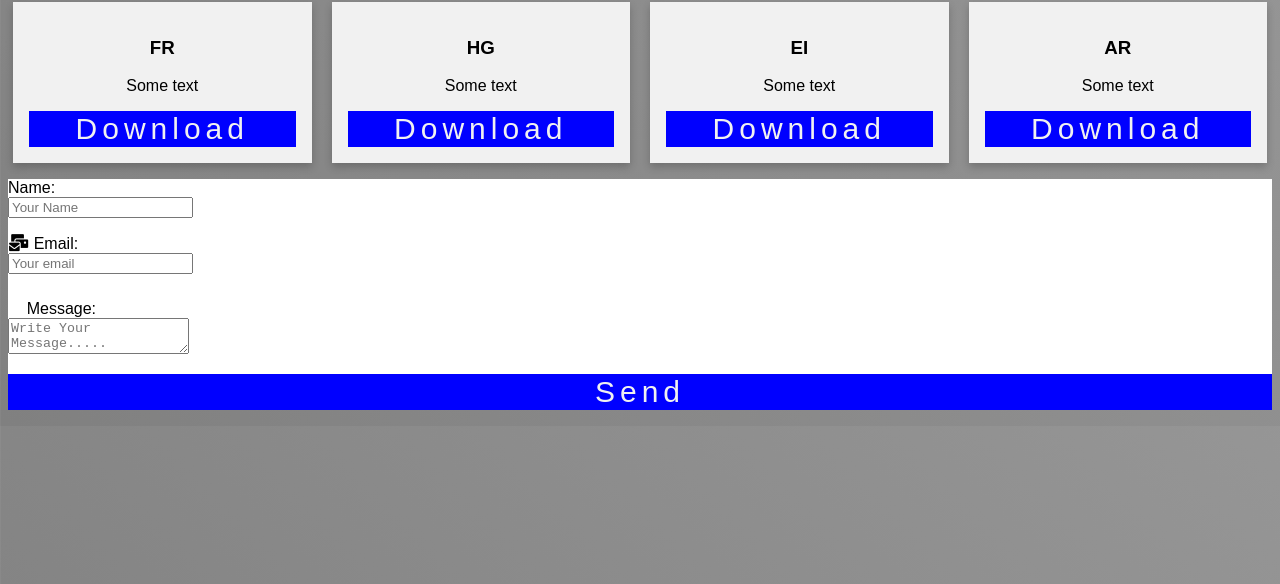
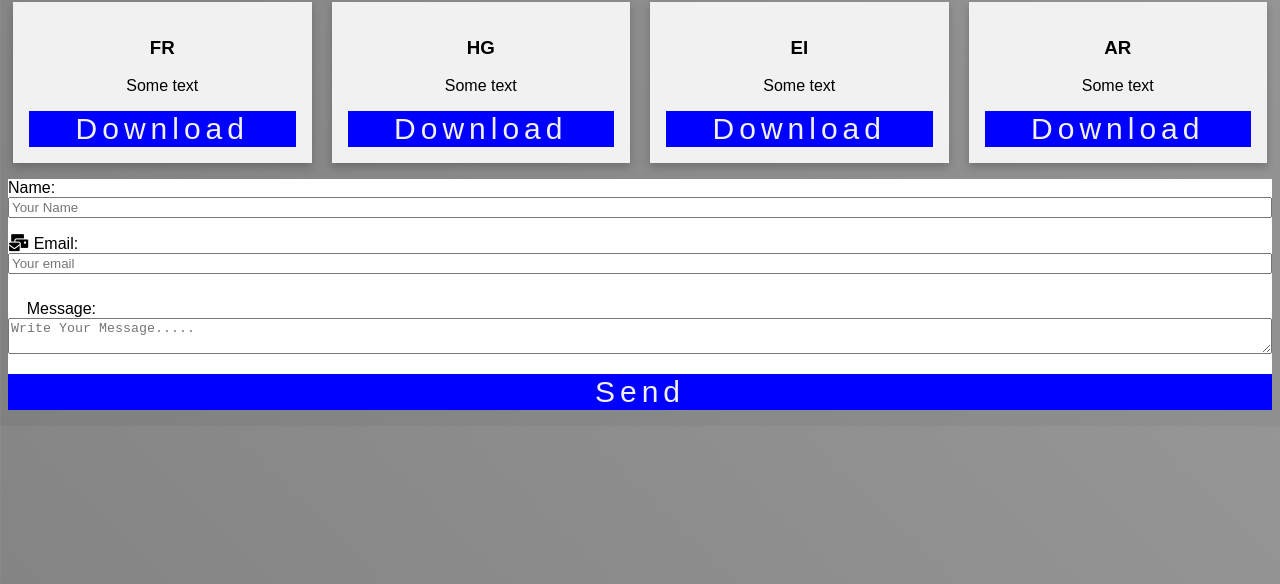
Before and after one commit to programmer262/Chrono-bac, a plain HTML site: page index.html in a window 1280 px wide. Shown: the part 78-662 px from the top of the page. Drawn offline with Linux system fonts and the light colour scheme.

Commit message:
Update index.html

```diff
--- a/index.html
+++ b/index.html
@@ -52,14 +52,14 @@
     </div>
  <form name="contact" netlify>
   <p>
-    <label>Name:<br> <input type="text"  placeholder="Your Name" name="name" /></label>
+    <label>Name:<br> <input type="text"  placeholder="Your Name" name="name" style="width:100%"/></label>
   </p>
   <p>
     <label><i class='fas fa-mail-bulk' style="font-size:17px">
               </i>
-Email:<br> <input type="email"  placeholder="Your email" name="email" /></label>
+Email:<br> <input type="email"  placeholder="Your email" name="email" style="width:100%"/></label>
   </p>
-     <label><i class="material-icons">&#xe0be;</i>Message:<br> <textarea  placeholder="Write Your Message....."></textarea></label>
+     <label><i class="material-icons">&#xe0be;</i>Message:<br> <textarea  placeholder="Write Your Message....." style="width:100%"></textarea></label>
   <p>
     <button type="submit">Send</button>
   </p>
```
